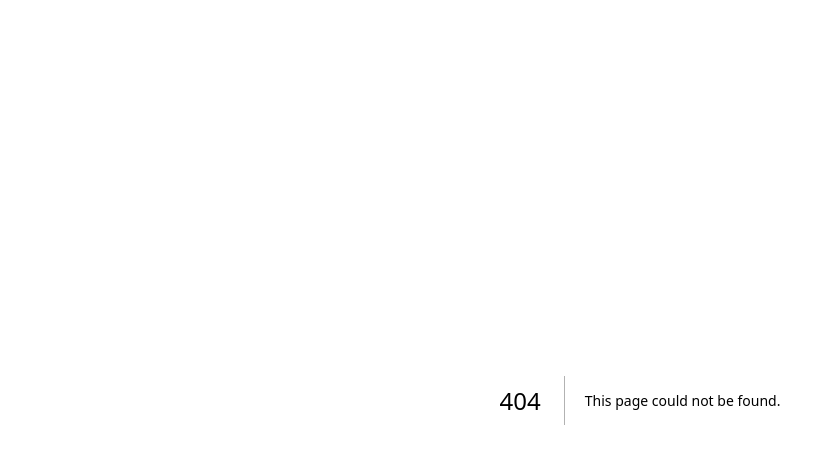
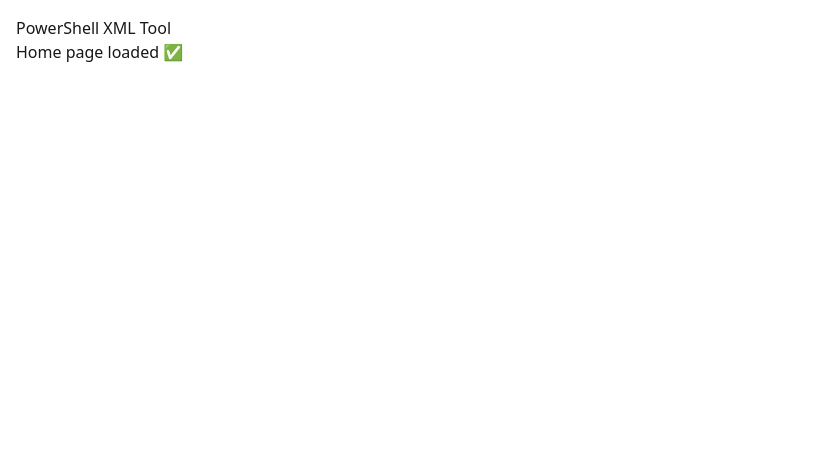
Before and after one commit to konstantinos-orfanoudis/powershell-xml, a Next.js app in the folder New_Design_PS/: page / in a window 1280 px wide. Before the commit this address had no page. Shown: the top 464 px of the page, without its empty margins (0-826 px from the left). Built offline with nearby package versions, Linux system fonts and the light colour scheme.

Commit message:
Create page.tsx

```diff
--- /dev/null
+++ b/New_Design_PS/app/page.tsx
@@ -0,0 +1,8 @@
+export default function Home() {
+  return (
+    <main style={{ padding: 16, fontFamily: "system-ui" }}>
+      <h1>PowerShell XML Tool</h1>
+      <p>Home page loaded ✅</p>
+    </main>
+  );
+}
```
